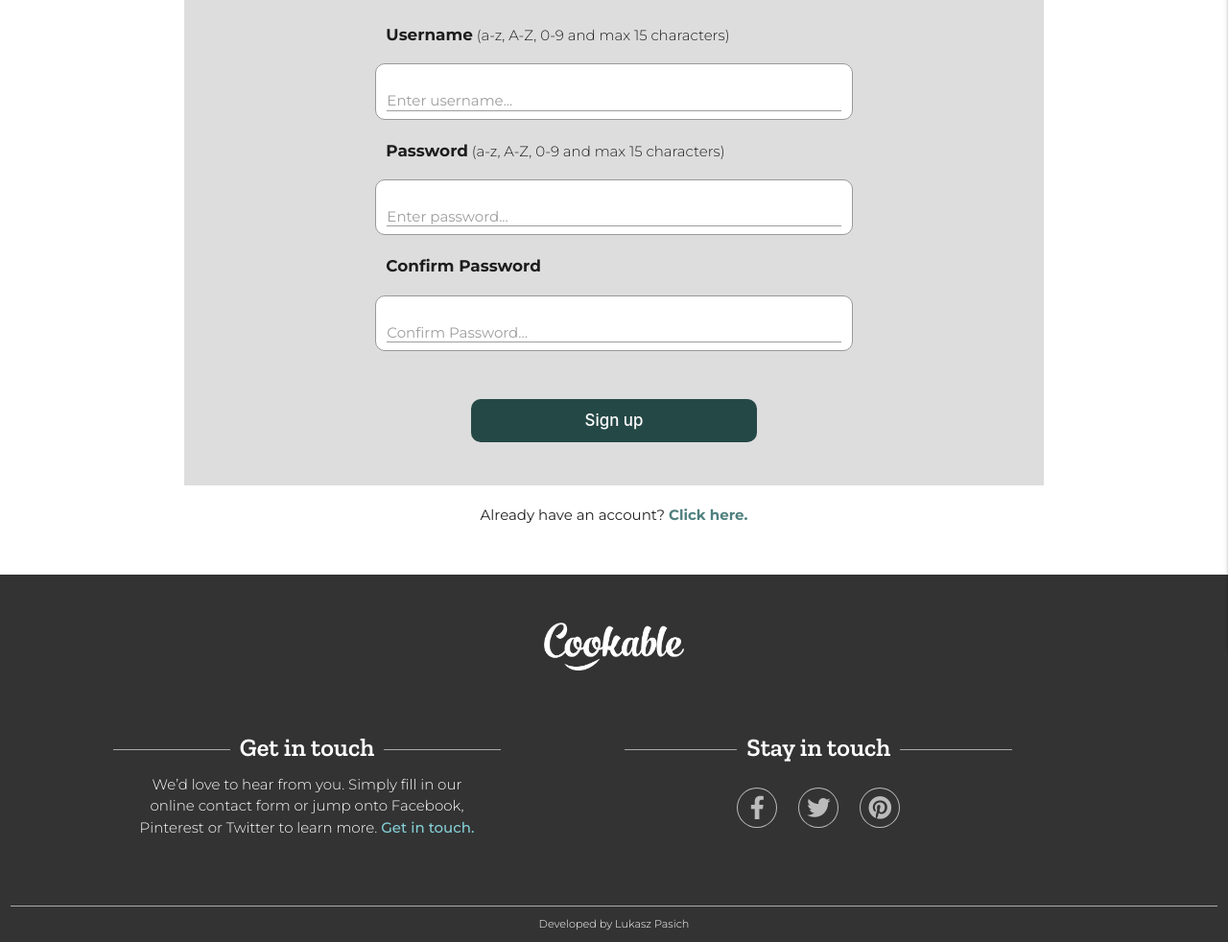
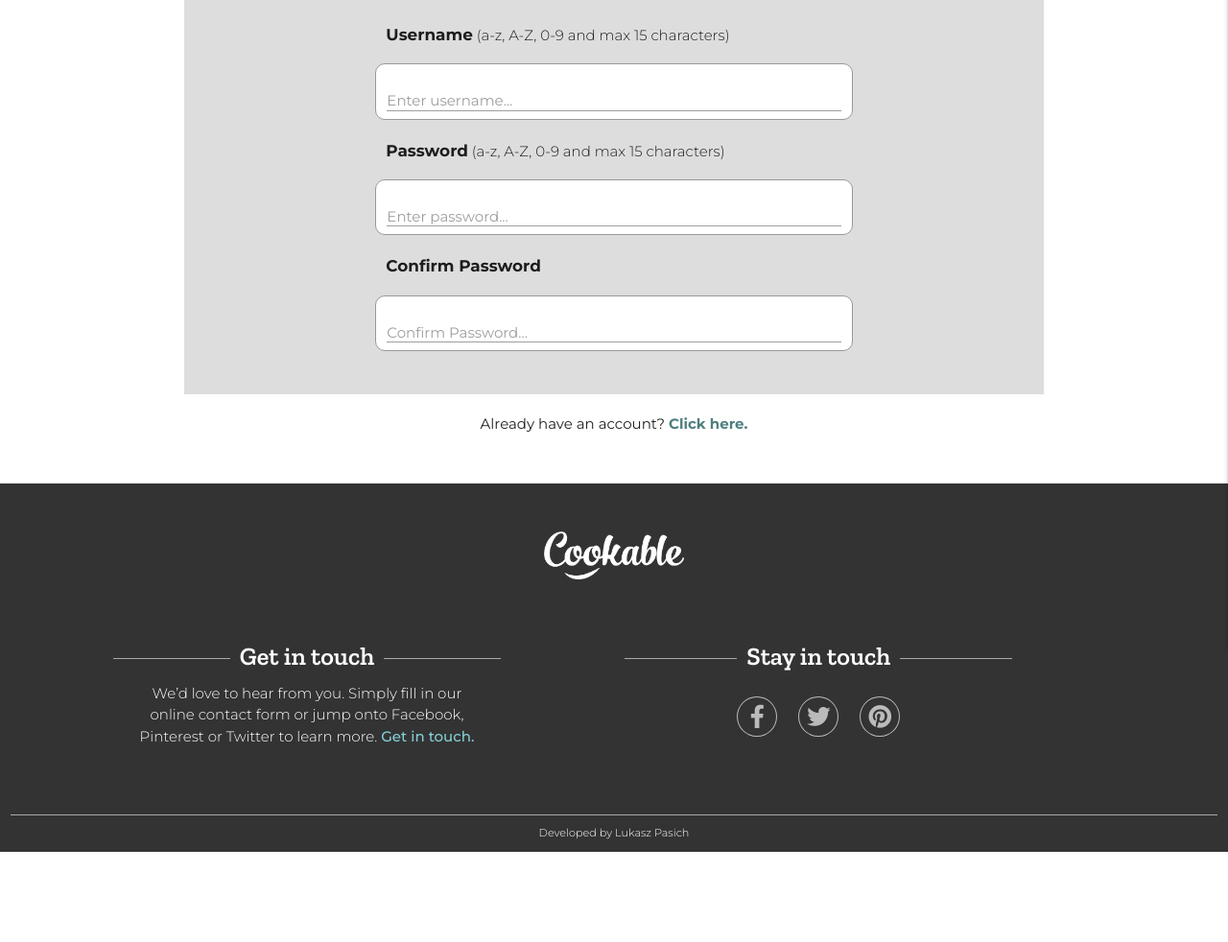
Before and after one commit to LukaszPasich/Cookable-MS3, a Flask app: page /signup in a window 1280 px wide. Shown: the part 184-1166 px from the top of the page at 96% size. After the commit the page ends 1072 px from the top, so only its background shows below. Run offline with Flask 2, Linux system fonts and the light colour scheme; some libraries are stand-ins or nearby versions.

Commit message:
FEAT: Add Confirm Password functionality to signup.html

```diff
--- a/static/css/style.css
+++ b/static/css/style.css
@@ -125,6 +125,10 @@ button {
     font-size: 1.125rem;
     font-weight: 500;
     margin: 0px 12px;
+}
+
+.cursor-pointer {
+    cursor: pointer;
 }
 
 /* Navbar */
@@ -645,6 +649,11 @@ div strong {
     color: #244846;
 }
 
+#signup-button {
+    display: none;
+}
+
+
 /* Categories page */
 
 .category-field {
--- a/static/js/script.js
+++ b/static/js/script.js
@@ -49,7 +49,7 @@ $(document).ready(function () {
 });
 
 
-// ----- CODE CREDIT -----
+// ----- CODE CREDIT - Animated flash message -----
 // https://stackoverflow.com/questions/20437938/jquery-disappear-div-with-delay-then-appear-disappear-on-hover
 
 $(document).ready( function() {
@@ -62,3 +62,19 @@ $(document).ready( function() {
 });
 
 // ----- END OF CODE CREDIT -----
+
+
+// ----- CODE CREDIT - Confirm password matching validation -----
+// https://stackoverflow.com/questions/21727317/how-to-check-confirm-password-field-in-form-without-reloading-page/21727518
+
+$('#password, #confirm_password').on('keyup', function () {
+    // I've added check for password length so that empty passwords at the beginining don't result in match
+    if ($('#password').val() == $('#confirm_password').val() && $('#password').val().length > 0) {
+      $('#password-match-message').html("Passwords match").css('color', 'green');
+      $('#signup-button').css('display', 'block');
+    } else {
+      $('#password-match-message').html("Passwords don't match").css('color', 'red');
+      $('#signup-button').css('display', 'none');
+}});
+
+  // ----- END OF CODE CREDIT -----
--- a/templates/login.html
+++ b/templates/login.html
@@ -25,7 +25,7 @@
         </div>
         <!-- Sign Up Button -->
         <div class="row margin-top-fifty">
-            <button type="submit" class="col s6 offset-s3 green-button-full">Log in</button>
+            <button type="submit" class="col s6 offset-s3 green-button-full cursor-pointer">Log in</button>
         </div>
     </form>
   </div>
--- a/templates/signup.html
+++ b/templates/signup.html
@@ -25,7 +25,9 @@
         </div>
         <!-- Confirm Password -->
         <div class="row">
-            <p class="input-title col s10 offset-s1">Confirm Password</p>
+            <p class="input-title col s10 offset-s1">Confirm Password
+                <br><span id='password-match-message'></span>
+            </p>
             <div class="input-field col s10 offset-s1 input-space">
                 <input id="confirm_password" name="confirm_password" type="password" minlength="5"
                     maxlength="15" pattern="^[a-zA-Z0-9]{5,15}$" class="validate" required>
@@ -33,8 +35,8 @@
             </div>
         </div>
         <!-- Sign Up Button -->
-        <div class="row margin-top-fifty">
-            <button type="submit" class="col s6 offset-s3 green-button-full">Sign up</button>
+        <div id="signup-button" class="row margin-top-fifty">
+            <button type="submit" class="col s6 offset-s3 green-button-full cursor-pointer">Sign up</button>
         </div>
     </form>
   </div>
```
